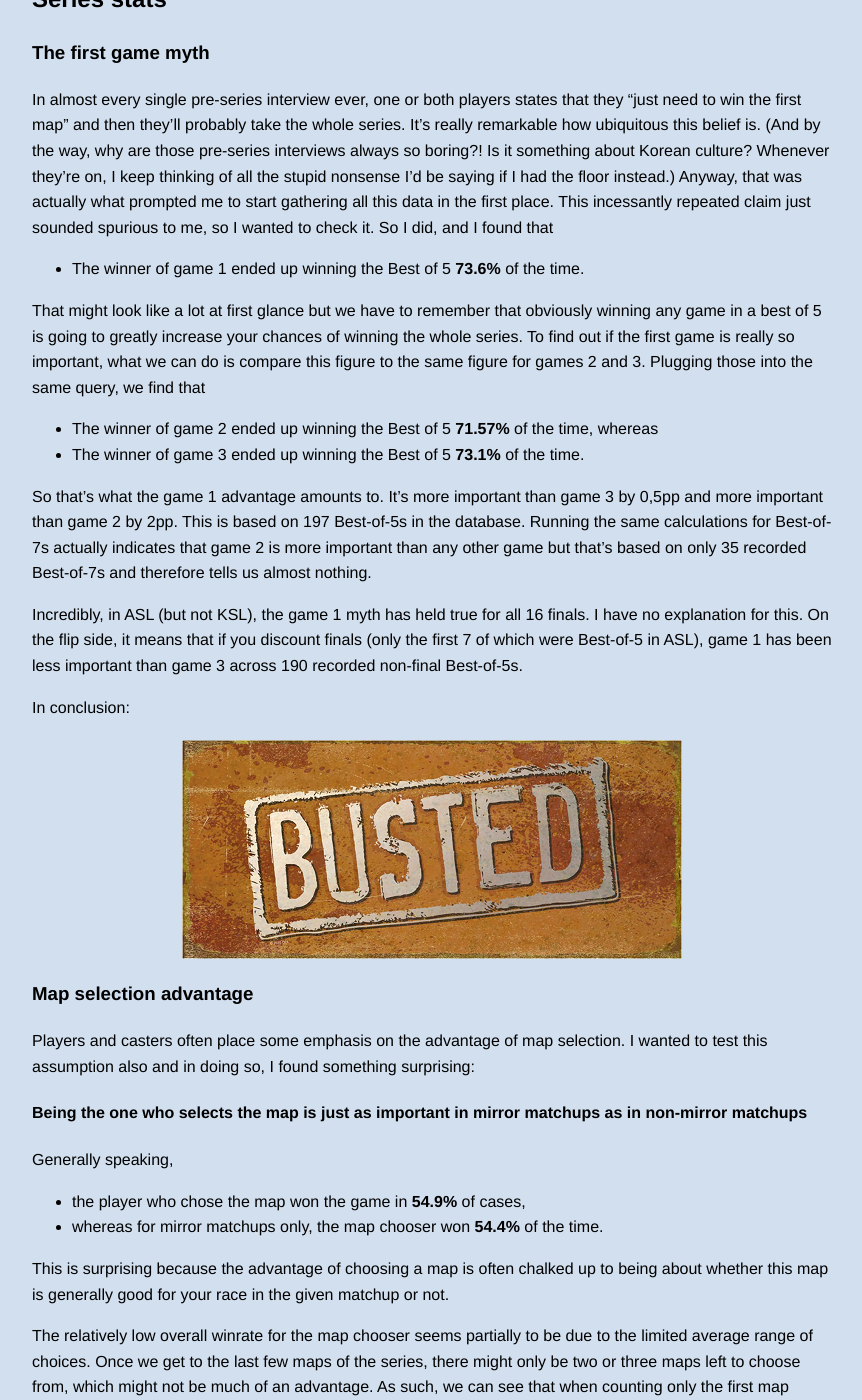
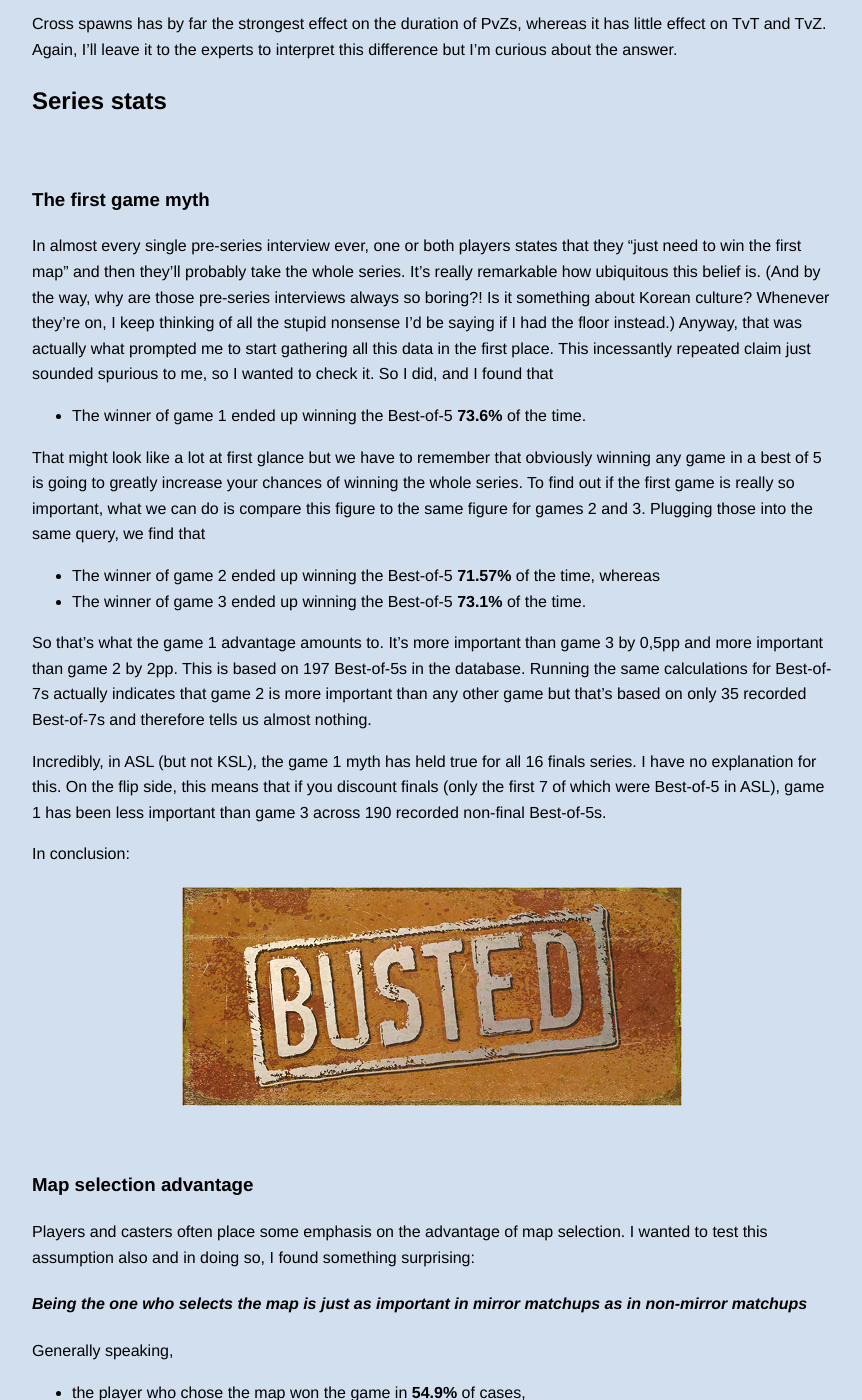
Before and after one commit to JackyVSO/Starcraft, a Jekyll site: the page built from index.md, in a window 1280 px wide and 1400 px high, scrolled down 33688 px. Shown: the whole window, without its empty margins (208-1070 px from the left). Built offline with Jekyll 4.4.1, drawn with Linux system fonts in a browser that asks for light colours.

Commit message:
First draft completed, introducing line breaks before headings

```diff
--- a/index.md
+++ b/index.md
@@ -124,7 +124,7 @@ First, let's look at how game duration correlates to matchup winrates.
 
 <span style="font-size: 12px;">*Note:because of the limited data available (only 400-500 tournament games played in each non-mirror matchup since 2016), I have created these graphs using 10 automatically clustered intervals, which means the intervals are of different length but each represent roughly the same amount of games (20-50 games per interval). Using any more intervals than this, let alone setting a point for every single minute, would leave some intervals with way too few data points, which would make the graphs noisy/random. The presented graphs represent a compromise between that and a very coarse version with only a few intervals but more certainty. Their minor details do not represent reality but their major trends are accurate.*</span>
 
-<h3 id="11">Zerg rules the early game but struggles in the midgame. The late game is balanced.</h3>
+<h3 id="11"><i>Zerg rules the early game but struggles in the midgame. The late game is balanced.</i></h3>
 
 <img src="./images/11TvPwinratesbyduration.png" alt="TvP winrate by game duration" class="wide-image">
 <img src="./images/11TvZwinratesbyduration.png" alt="TvZ winrate by game duration" class="wide-image">
@@ -134,7 +134,7 @@ We can see that if the game ends quickly, that bodes well for Zerg. In TvZ, ther
 
 Moving on to spawn locations, we come to one of the most unambiguous findings of this study:
 
-<h3 id="A10">Cross spawns is VERY BAD for Terran</h3>
+<h3 id="A10"><i>Cross spawns is VERY BAD for Terran</i></h3>
 ... and amazing for Protoss.
 
 <table border="1" class="dataframe table table-striped table-bordered">
@@ -164,7 +164,7 @@ If that table began to reveal how circumstance-dependent the power dynamics betw
 
 The most notable thing here is just how lopsided TvP on 2-player maps is. Out of 116 games in the database, Terran has won 38 and Protoss has won 78. If TvP was never played on 2-player maps, it would be a Terran-favored matchup. Terran also fares better with more spawning locations against Zerg, although this is far less pronounced. This is consistent with another finding in the data, which was that *the bigger the map (by size in tiles), the better for Terran*. I have not included that figure here because it shows the same as the above but less markedly.
 PvZ, on the other hand, seems hardly to be affected by the number of spawning locations on the map at all. I'll leave it to more accomplished players to explain this difference.
-
+<br/><br/>
 <h1 class="h1" id="Maps"> 2. Maps</h1>
 
 Now let's keep our focus on the maps for a bit before we move on to stats about players. No less than 68 different maps have been used in ASL and KSL: 19 2-player maps (553 games), 14 3-player maps (391 games), and 35 4-player maps (962 games).
@@ -218,7 +218,7 @@ Since most of these maps have been in use for only one or two seasons, it isn't
 *The winrates displayed are for the first race mentioned in the matchup (e.g. Sylphid has a 47.1% winrate for T in TvP, 47.1% for T in TvZ and 58.8% for P in PvZ)*
 
 So Sylphid appears to be the most balanced map yet made, closely followed by (In The Way of An) Eddy, whereas Gladiator is the least balanced - even though it's somehow perfectly balanced in TvZ. Looking at the scores for Vermeer, Polypoid and Circuit Breaker, we can see that what is sometimes termed "standard maps" are actually clearly Terran-favored, whereas more unusual maps might be less comfortable for Terran.
-
+<br/><br/>
 <h1 id="Players">3. Players</h1>
 In this section, we'll abandon the bird's eye view and instead zoom in on how the individual Starcraft 1 pros have been faring against each other. A total of 76 players have qualified for ASL and/or KSL at least once (27 Zerg, 26 Terran, 23 Protoss). Here they are, listed according to how many tournament games they've played:
 
@@ -858,7 +858,7 @@ A few things I found interesting in those rankings:
 <span style="font-size: 12px;"><i>Note: Only players with at least 15 games in the database have been included</i></span>
 
 FlaSh once again asserting dominance by occupying two spots on the top 5, while Mong has the dubious honor of posting two entries to the bottom 5. RoyaL notably manages to be an ASL champion while his TvP is the 5th worst matchup anyone has (with more than 10 ASL/KSL in the matchup).
-
+<br/>
 <h2 id="4">Elo rankings</h2>
 Now, these winrates have all been historical, spanning the entire period from the 1st ASL in 2016 to the last one in 2023. If we want to get a better idea of who are the strongest players right now, it might be interesting to look at how their Elo rating might look like. Calculating Elo with k = 30 and starting rating = 1600, we get the following ranking as of October 19th, 2023:
 
@@ -960,7 +960,7 @@ Having access to the exact date each game in the database was played, we are als
 <img src="images/5elotimeseries.png" alt="Elo time series" class="wide-image">
 
 What this graph shows most clearly is just how dominant FlaSh was in 2017-18. 2018-19 brought a sea change with Rain, Last, SoulKey and Light rising to prominence. Later on, in 2021, we saw the rise to greatness of Larva, Mini and Rush.
-
+<br/>
 <h2 id="13">Player winrates and game duration</h2>
 
 Having access to the each game's duration, I drew up a script to search for players with high variance between winrates for different game duration intervals. Here's what I found:
@@ -1106,11 +1106,11 @@ Some findings here:
 - As the "slowest" Zerg player, Action's games are slightly longer than those of the "fastest" Terran player, BarrackS
 - free is practically a Terran trapped in a Protoss' body
 - FlaSh is notably the second fastest Terran, but this may in part be because a few of his matches were not actually played in Terran matchups. This will only have had a minor effect though.
-
+<br/><br/>
 <h1 id="TournamentStats">4. Tournament Stats</h1>
 
 In this section, we'll look at some overall stats. First we'll look at the longest and shortest games, game duration by matchup, and game duration by spawn locations. Then we\ll take a look at how Bo5 and Bo7 series normally play out, and then finally the advantage of being seeded and the probability of winning a group decider match.
-
+<br/>
 <h2 id="9">Longest and shortest games in ASL/KSL history</h2>
 
 Just for curiosity's sake, these were the longest games ever played in ASL or KSL:
@@ -1249,38 +1249,38 @@ It's well known that cross spawns makes games longer, but this effect is drastic
 </table>
 
 Cross spawns has by far the strongest effect on the duration of PvZs, whereas it has little effect on TvT and TvZ. Again, I'll leave it to the experts to interpret this difference but I'm curious about the answer.
-
+<br/>
 <h2>Series stats</h2>
-
+<br/>
 <h3 id="A3">The first game myth</h3>
 
 In almost every single pre-series interview ever, one or both players states that they "just need to win the first map" and then they'll probably take the whole series. It's really remarkable how ubiquitous this belief is. (And by the way, why are those pre-series interviews always so boring?! Is it something about Korean culture? Whenever they're on, I keep thinking of all the stupid nonsense I'd be saying if I had the floor instead.) Anyway, that was actually what prompted me to start gathering all this data in the first place. This incessantly repeated claim just sounded spurious to me, so I wanted to check it. So I did, and I found that
 
-- The winner of game 1 ended up winning the Best of 5 **73.6%** of the time.
+- The winner of game 1 ended up winning the Best-of-5 **73.6%** of the time.
 
 That might look like a lot at first glance but we have to remember that obviously winning any game in a best of 5 is going to greatly increase your chances of winning the whole series. To find out if the first game is really so important, what we can do is compare this figure to the same figure for games 2 and 3. Plugging those into the same query, we find that
 
-- The winner of game 2 ended up winning the Best of 5 **71.57%** of the time, whereas
-- The winner of game 3 ended up winning the Best of 5 **73.1%** of the time.
+- The winner of game 2 ended up winning the Best-of-5 **71.57%** of the time, whereas
+- The winner of game 3 ended up winning the Best-of-5 **73.1%** of the time.
 
 So that's what the game 1 advantage amounts to. It's more important than game 3 by 0,5pp and more important than game 2 by 2pp. This is based on 197 Best-of-5s in the database. Running the same calculations for Best-of-7s actually indicates that game 2 is more important than any other game but that's based on only 35 recorded Best-of-7s and therefore tells us almost nothing.
 
-Incredibly, in ASL (but not KSL), the game 1 myth has held true for all 16 finals. I have no explanation for this. On the flip side, it means that if you discount finals (only the first 7 of which were Best-of-5 in ASL), game 1 has been less important than game 3 across 190 recorded non-final Best-of-5s.
+Incredibly, in ASL (but not KSL), the game 1 myth has held true for all 16 finals series. I have no explanation for this. On the flip side, this means that if you discount finals (only the first 7 of which were Best-of-5 in ASL), game 1 has been less important than game 3 across 190 recorded non-final Best-of-5s.
 
 In conclusion:
 
 <img src="images/busted.png" alt="Busted!">
-
+<br/>
 <h3 id="A4">Map selection advantage</h3>
 
 Players and casters often place some emphasis on the advantage of map selection. I wanted to test this assumption also and in doing so, I found something surprising:
 
-<h4>Being the one who selects the map is just as important in mirror matchups as in non-mirror matchups</h4>
+<h4><i>Being the one who selects the map is just as important in mirror matchups as in non-mirror matchups</i></h4>
 
 Generally speaking,
 
 - the player who chose the map won the game in **54.9%** of cases,
-- whereas for mirror matchups only, the map chooser won **54.4%** of the time.
+- whereas for mirror matchups only, the map chooser won **54.4%** of the time
 
 This is surprising because the advantage of choosing a map is often chalked up to being about whether this map is generally good for your race in the given matchup or not.
 
@@ -1290,27 +1290,27 @@ The relatively low overall winrate for the map chooser seems partially to be due
 - whereas in mirror matchups only, the first map chooser won **60.5%** of the time
 
 Although non-mirror matchups appear to show a very slightly greater map choice advantage, this is well within the bracket of uncertainty.
-
+<br/>
 <h3>Reverse sweeps</h3>
 
-The last series stat I've registered is the probability of reverse sweeps. In 197 Best-of-5s, we have seen six reverse sweeps. The probability of making a reverse sweep in a Best-of-5 (i.e. the probability that if you're down 0-2, you go on to win the series) stands at **6%**
+The last series stat I've registered is the probability of reverse sweeps. In 197 Best-of-5s, we have seen six reverse sweeps. The probability of making a reverse sweep in a Best-of-5 (i.e. the probability that if you're down 0-2, you go on to win the series) stands at **6%**.
 
 In 35 Best-of-7s across ASL and KSL, there has never been a reverse sweep.
-
+<br/>
 <h3 id="A7">Seeds</h3>
 
 Having dealt with the first game myth, let's try to take on another pre-game-interview cliché: "My goal is to make it to the Round of 4 and get seeded for the next season". Further investigation shows that this cliché has somewhat more merit. Comparing the average season results of seeded players and non-seeded players, we get the following:
 
-Average result of seeded player: **8.8**
-Average result of non-seeded player: **14.6**
+- Average result of seeded player: **8.8**
+- Average result of non-seeded player: **14.6**
 
 This means that the average result for a seeded player was roughly getting eliminated in the Round of 8, whereas the average result of a non-seeded player was roughly getting eliminated in the Round of 16. This is a really considerable advantage, and it should be noted I am comparing the **same set of players**, meaning the average result for non-seeded players listed here is the average result for *players who have been seeded in at least one season, in seasons where they were not seeded*. So the figures can't be explained by arguing that players who earn a seed are obviously just better than those who don't. More likely the explanation is that the ASL's Round of 24 with its Best-of-1 format is a real slaughterhouse that even the best players struggle to make it out of alive.
 
 To further galvanize this point, becoming a seeded player greatly increases your chance of becoming a seeded player again in the next season:
 
-Probability of gaining seed as already seeded player: **36.7%**
-Probability of gaining seed as non-seeded player: **18.4%**
-
+- Probability of gaining seed as already seeded player: **36.7%**
+- Probability of gaining seed as non-seeded player: **18.4%**
+<br/>
 <h3 id="A8">Decider matches: Winners' loser vs losers' winner</h3>
 
 That leaves just one more thing I wanted to check. Something has always bothered me about the double elimination format employed in starleague group stages. It seems unfair when there's a rematch in the decider match and the winner of the first match gets eliminated. Those players came out 1-1 on the night and although the advancing player did win the intervening match, that may only have been because he was facing easier opposition in the losers' match than the eliminated player was facing in the winners' match.
@@ -1322,5 +1322,5 @@ In any case, I found that across 176 decider matches,
 
 
 
-
+<br/><br/>
 <h1>Additional notes</h1>
```
